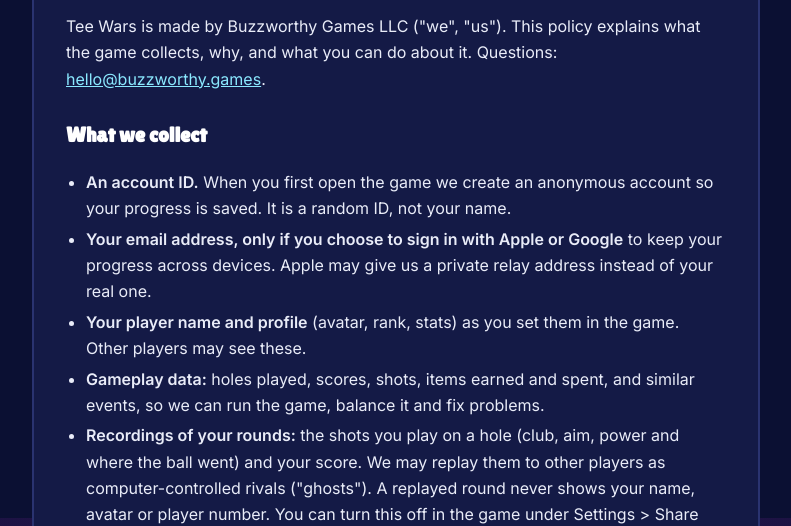
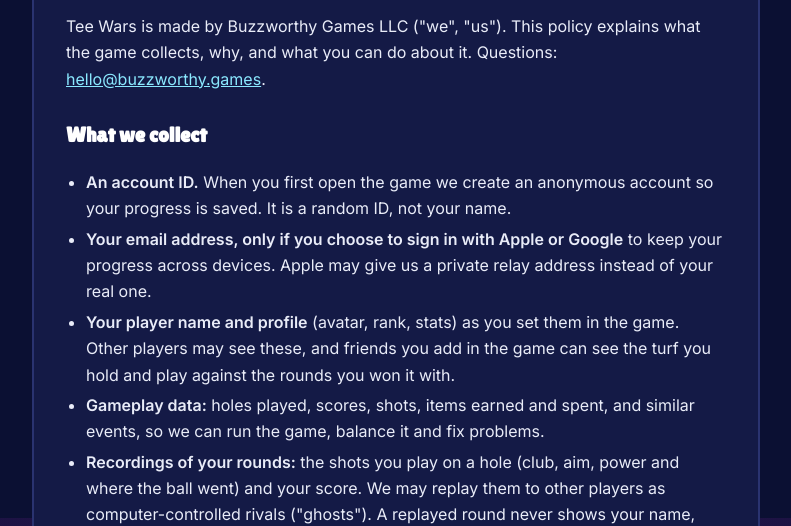
Before and after one commit to zrjones1984/tee-wars-pages, a plain HTML site: page privacy.html in a window 1280 px wide. Shown: the part 282-808 px from the top of the page, without its empty margins (244-1035 px from the left). Drawn offline with Linux system fonts and the light colour scheme.

Commit message:
Pages: rebuilt from stickygolf e5deef07

```diff
--- a/privacy.html
+++ b/privacy.html
@@ -30,7 +30,7 @@
 <ul>
 <li><b>An account ID.</b> When you first open the game we create an anonymous account so your progress is saved. It is a random ID, not your name.</li>
 <li><b>Your email address, only if you choose to sign in with Apple or Google</b> to keep your progress across devices. Apple may give us a private relay address instead of your real one.</li>
-<li><b>Your player name and profile</b> (avatar, rank, stats) as you set them in the game. Other players may see these.</li>
+<li><b>Your player name and profile</b> (avatar, rank, stats) as you set them in the game. Other players may see these, and friends you add in the game can see the turf you hold and play against the rounds you won it with.</li>
 <li><b>Gameplay data:</b> holes played, scores, shots, items earned and spent, and similar events, so we can run the game, balance it and fix problems.</li>
 <li><b>Recordings of your rounds:</b> the shots you play on a hole (club, aim, power and where the ball went) and your score. We may replay them to other players as computer-controlled rivals ("ghosts"). A replayed round never shows your name, avatar or player number. You can turn this off in the game under Settings &gt; Share My Rounds.</li>
 <li><b>Diagnostics:</b> error and crash reports, the game's version, your device model and operating system version.</li>
```
